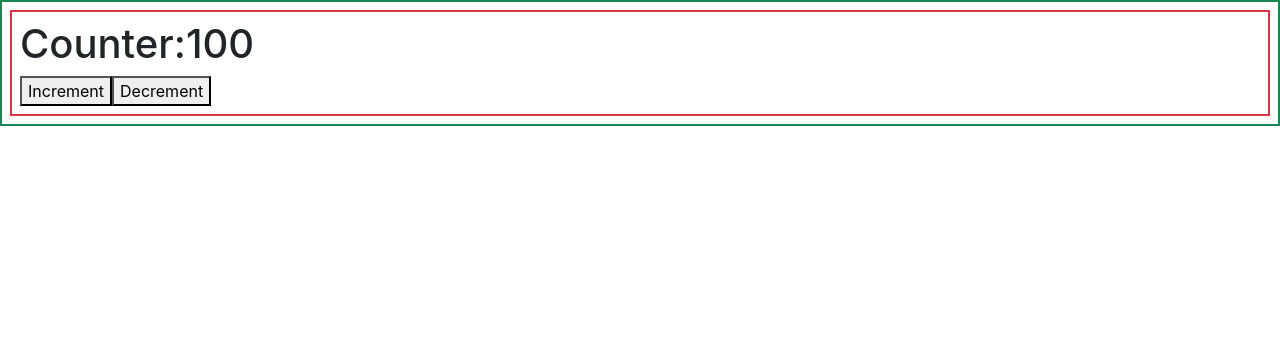
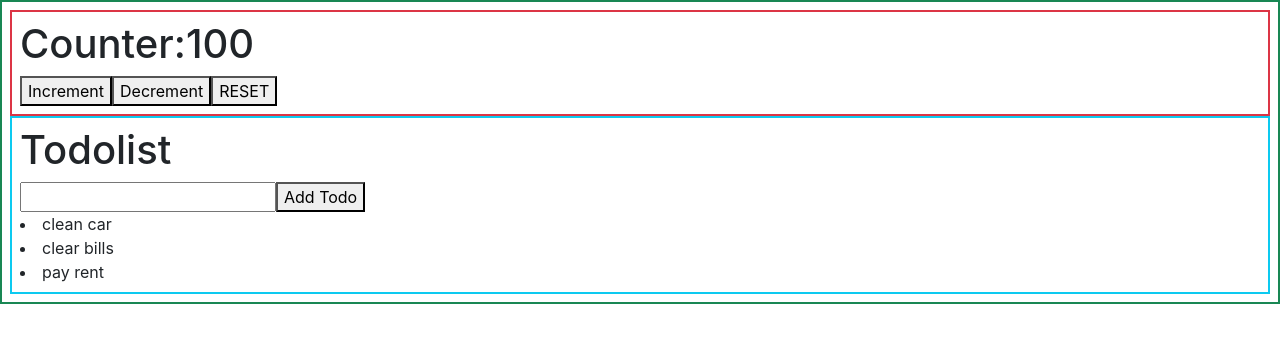
Before and after one commit to edupoly/mapp, a React (Create React App) app: page / in a window 1280 px wide. Shown: the top 342 px of the page. Built offline with nearby package versions, Linux system fonts and the light colour scheme.

Commit message:
dispatchaction

```diff
--- a/src/App.js
+++ b/src/App.js
@@ -3,11 +3,13 @@ import './App.css';
 import Counter from './Counter';
 import store from './store/store';
 import { Provider } from 'react-redux';
+import Todolist from './Todolist';
 function App() {
   return (
     <Provider store={store}>
       <div className='border border-2 p-2 border-success'>
         <Counter></Counter>
+        <Todolist></Todolist>
       </div>
     </Provider>
   );
--- a/src/Counter.jsx
+++ b/src/Counter.jsx
@@ -5,7 +5,8 @@ function Counter(props) {
     <div className="border border-2 border-danger p-2">
       <h1>Counter:{props.counter.count}</h1>
       <button onClick={()=>{props.dispatch({type:'INC'})}}>Increment</button>
-      <button>Decrement</button>
+      <button onClick={()=>{props.dispatch({type:'DEC'})}}>Decrement</button>
+      <button onClick={()=>{props.dispatch({type:'RESET'})}}>RESET</button>
     </div>
   )
 }
--- /dev/null
+++ b/src/Todolist.jsx
@@ -0,0 +1,20 @@
+import { connect } from "react-redux"
+import React,{useState} from 'react';
+
+function Todolist(props) {
+  console.log("props::",props)
+  const [newtodo, setNewtodo] = useState('')
+  return (
+    <div className="border border-2 border-info p-2">
+      <h1>Todolist</h1>
+      <input type="text" onChange={(e)=>{setNewtodo(e.target.value)}}/>
+      <button onClick={()=>{props.dispatch({type:'ADDTODO',payload:newtodo})}}>Add Todo</button>
+      {
+        props.todos.todos.map((todo,i)=>{
+          return <li key={i}>{todo}</li>
+        })
+      }
+    </div>
+  )
+}
+export default connect(function(store){return store})(Todolist)
```
